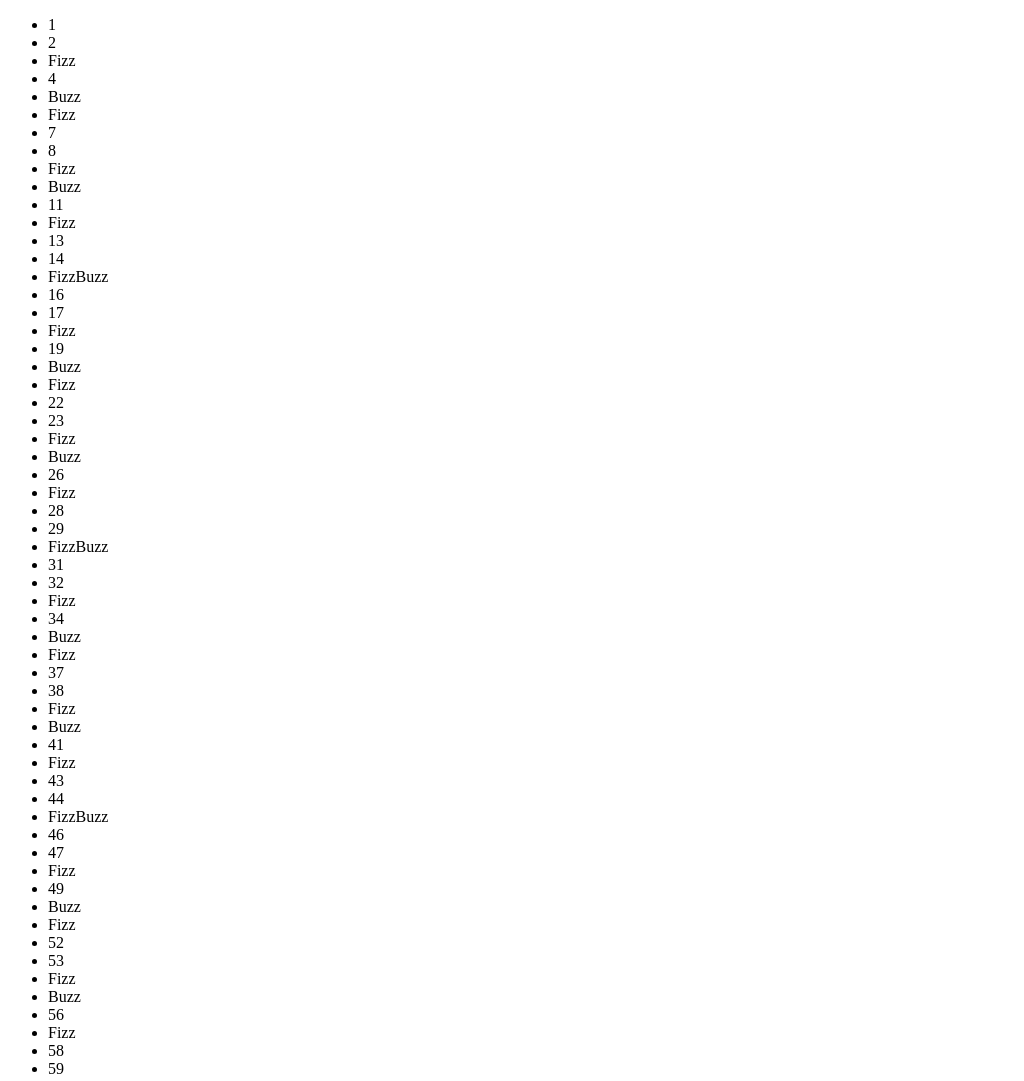
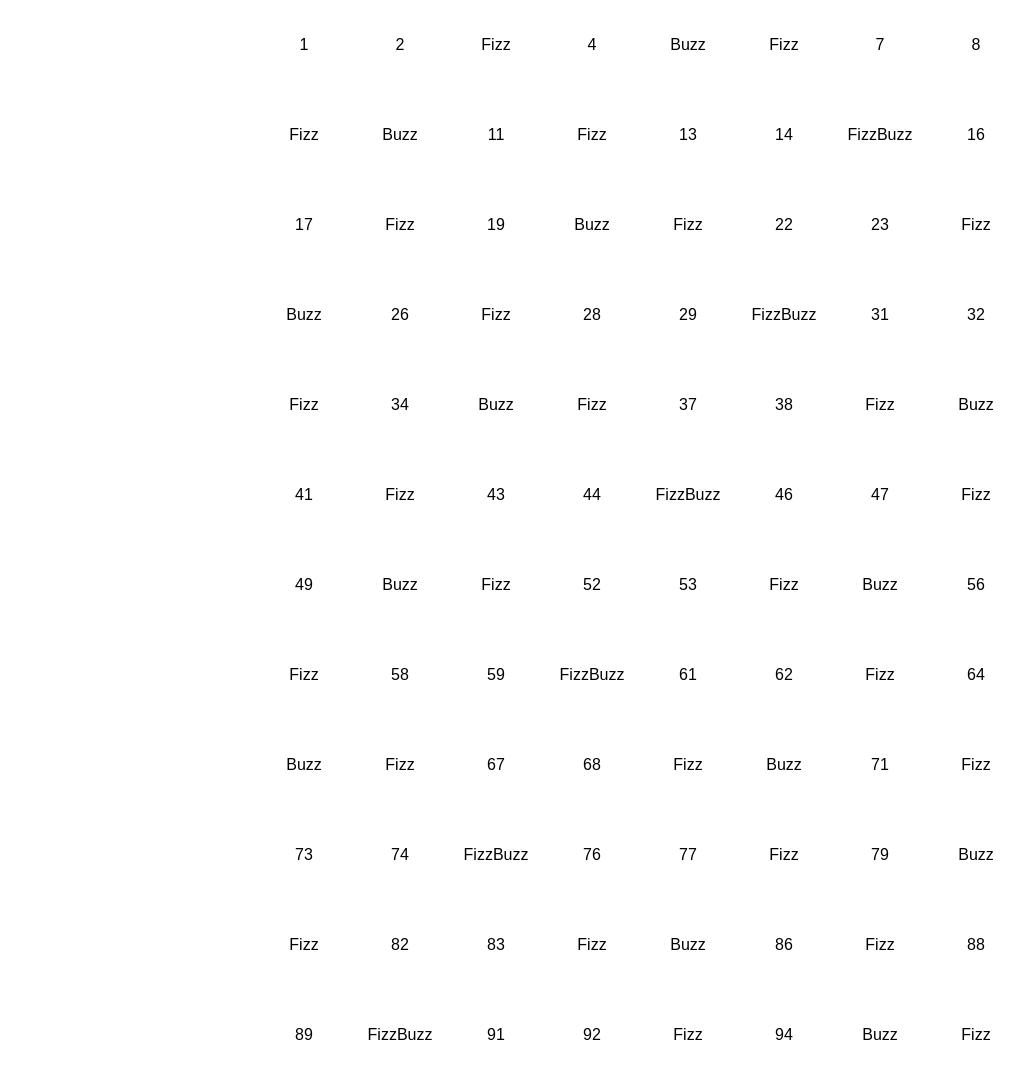
Before and after one commit to AlessandroFulco/js-fizzbuzzdom, a plain HTML site: page index.html in a window 1280 px wide. Shown: the top 1081 px of the page, without its empty margins (0-1024 px from the left). Drawn offline with Linux system fonts and the light colour scheme.

Commit message:
macro struttura HTML/CSS

```diff
--- a/css/style.css
+++ b/css/style.css
@@ -0,0 +1,29 @@
+* {
+    margin: 0;
+    padding: 0;
+    box-sizing: border-box;
+}
+body {
+    font-family: arial;
+}
+.container {
+    margin: 0 auto;
+    width: 60%;
+    display: flex;
+    justify-content: center;
+}
+ul {
+    list-style-type: none;
+    display: flex;
+    justify-content: space-around;
+    align-items: center;
+    flex-wrap: wrap;
+}
+ul li {
+    width: 70px;
+    height: 70px;
+    margin: 10px;
+    display: flex;
+    justify-content: center;
+    align-items: center;
+}
--- a/index.html
+++ b/index.html
@@ -9,9 +9,11 @@
     <title>FizzBuzzDom</title>
 </head>
 <body>
-    <ul class="list">
+    <div class="container">
+        <ul class="list">
 
-    </ul>
+        </ul>
+    </div>
 
 
     <!-- script js -->
--- a/js/script.js
+++ b/js/script.js
@@ -8,6 +8,7 @@ let type;
 let myList = document.querySelector('ul.list');
 for (let i = 1; i <= 100; i++) {
     console.log(i);
+    // creazione listItem
     const myListItem = document.createElement('li');
     // determinare se il numero sia divisibile per 3(fizz), 5(buzz) oppure entrambi(fizzBuzz)
     if (i % 3 === 0 && i % 5 === 0) {
```
